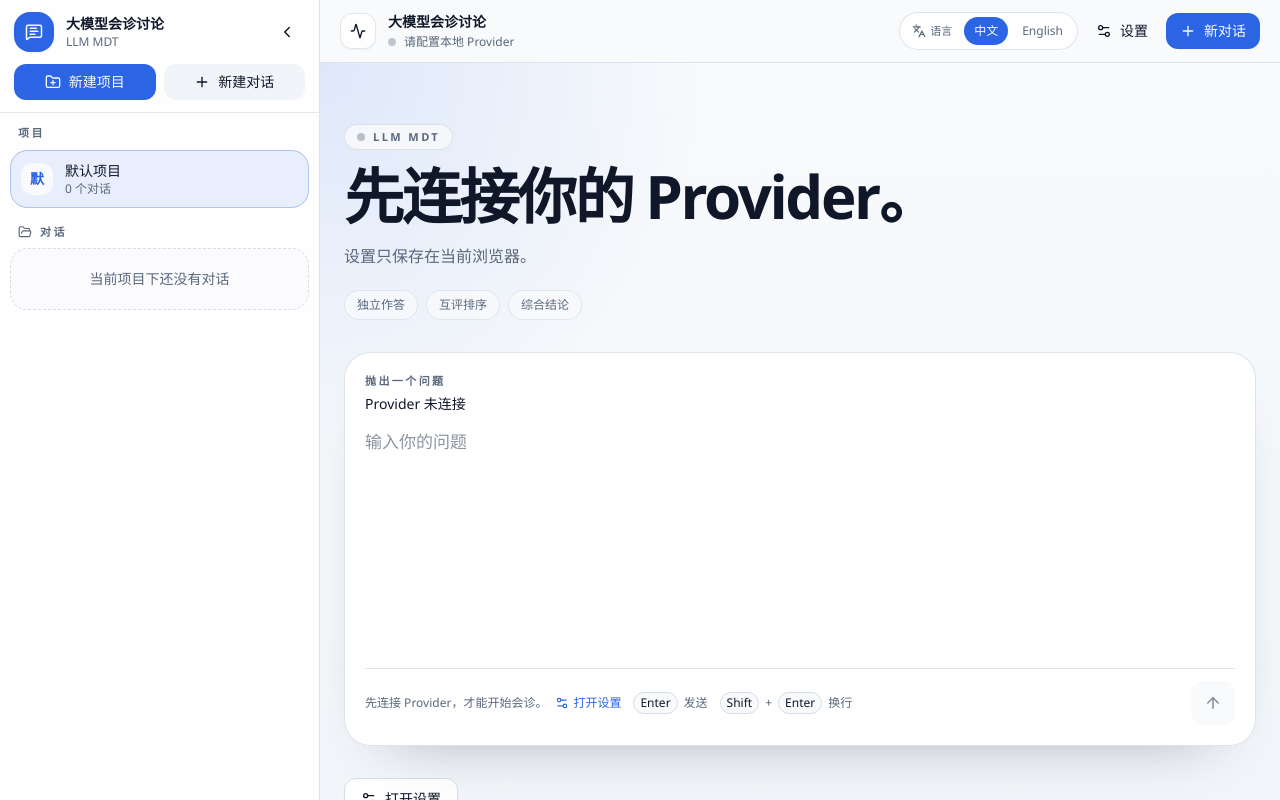
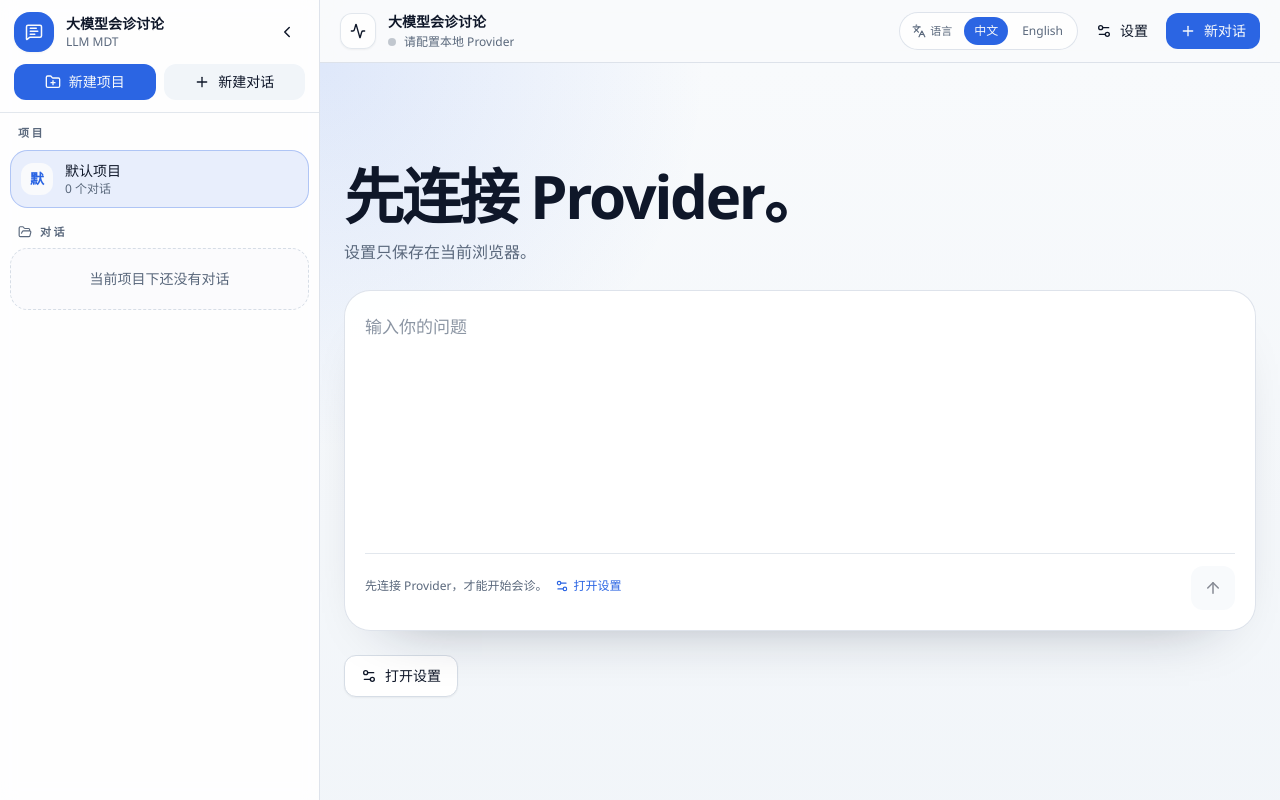
Before and after one commit to yhzhu99/llm-mdt, a Vue app: page / in a window 1280 px wide. Built offline with nearby package versions, Linux system fonts and the light colour scheme; what marked-katex-extension would draw is missing.

Commit message:
refactor(ui): simplify homepage messaging

```diff
--- a/src/components/chat/ChatComposer.vue
+++ b/src/components/chat/ChatComposer.vue
@@ -52,15 +52,6 @@ const canSubmit = computed(
     Boolean(input.value.trim()),
 )
 const showRunConfig = computed(() => props.providerConfigured && props.availableModels.length > 0)
-const targetStageLabel = computed(
-  () => stageOptions.value.find((option) => option.key === props.targetStage)?.label || t('stage3Title'),
-)
-const configSummary = computed(() =>
-  t('composerConfigSummary', {
-    stage: targetStageLabel.value,
-    count: props.selectedModels.length,
-  }),
-)
 
 const autosize = () => {
   const textarea = textareaRef.value
@@ -106,24 +97,6 @@ const isOnlySelectedModel = (model: string) =>
     <div class="pointer-events-none absolute inset-x-0 top-0 h-24 bg-gradient-to-b from-primary/6 via-transparent to-transparent" />
 
     <div class="relative p-4 sm:p-5">
-      <div class="mb-3 flex flex-wrap items-start justify-between gap-3">
-        <div class="min-w-0">
-          <div class="text-[11px] font-semibold uppercase tracking-[0.22em] text-muted-foreground">
-            {{ centered ? t('askCouncilQuestion') : t('conversationQuestionLabel') }}
-          </div>
-          <div class="mt-1 text-sm font-medium text-foreground">
-            {{ providerConfigured ? configSummary : t('providerSetupRequired') }}
-          </div>
-        </div>
-
-        <div
-          v-if="showRunConfig"
-          class="inline-flex items-center rounded-full border border-border/70 bg-background/80 px-3 py-1 text-xs font-medium text-muted-foreground"
-        >
-          {{ t('composerEnabledModels', { selected: selectedModels.length, total: availableModels.length }) }}
-        </div>
-      </div>
-
       <textarea
         ref="textareaRef"
         v-model="input"
@@ -166,9 +139,6 @@ const isOnlySelectedModel = (model: string) =>
           </div>
 
           <div class="flex flex-wrap items-center gap-2">
-            <span class="text-[11px] font-semibold uppercase tracking-[0.22em] text-muted-foreground">
-              {{ t('composerConfigLabel') }}
-            </span>
             <button
               type="button"
               class="inline-flex items-center rounded-full border border-border/70 bg-background/80 px-3 py-1.5 text-xs font-medium text-muted-foreground transition-colors hover:border-border hover:text-foreground disabled:opacity-60"
@@ -215,7 +185,7 @@ const isOnlySelectedModel = (model: string) =>
       </div>
 
       <div class="mt-4 flex flex-col gap-3 border-t border-border/70 pt-3 sm:flex-row sm:items-center sm:justify-between">
-        <div class="min-w-0 flex flex-wrap items-center gap-x-3 gap-y-2 text-xs text-muted-foreground">
+        <div class="min-h-5 text-xs text-muted-foreground">
           <div
             v-if="isLoading"
             class="inline-flex items-center gap-2 rounded-full bg-primary/10 px-3 py-1 font-medium text-primary"
@@ -233,18 +203,6 @@ const isOnlySelectedModel = (model: string) =>
               <Settings2 :size="14" />
               {{ t('openSettings') }}
             </button>
-          </div>
-          <div v-else class="truncate">{{ t('composerRunConfigHint') }}</div>
-
-          <div class="inline-flex items-center gap-1.5">
-            <span class="rounded-md border border-border bg-background/90 px-1.5 py-0.5 font-medium text-foreground">Enter</span>
-            <span>{{ t('composerEnterSend') }}</span>
-          </div>
-          <div class="inline-flex items-center gap-1.5">
-            <span class="rounded-md border border-border bg-background/90 px-1.5 py-0.5 font-medium text-foreground">Shift</span>
-            <span>+</span>
-            <span class="rounded-md border border-border bg-background/90 px-1.5 py-0.5 font-medium text-foreground">Enter</span>
-            <span>{{ t('composerNewline') }}</span>
           </div>
         </div>
 
--- a/src/components/chat/ChatSurface.vue
+++ b/src/components/chat/ChatSurface.vue
@@ -175,11 +175,6 @@ const stageRank: Record<StageKey, number> = {
 
 const composerAvailableModels = computed(() => props.runtimeConfig?.council_models || [])
 const hasConversationMessages = computed(() => Boolean(props.conversation?.messages?.length))
-const heroHighlights = computed(() => [
-  t('homeFeatureStage1'),
-  t('homeFeatureStage2'),
-  t('homeFeatureStage3'),
-])
 
 const shortModelName = (model: string) => model.split('/')[1] || model
 const messageTargetStage = (message: AssistantMessage): StageKey => message.runConfig?.targetStage || 'stage3'
@@ -584,31 +579,14 @@ watch(
       class="scrollbar-hide flex-1 overflow-y-auto px-4 py-4 sm:px-6 sm:py-5"
     >
       <div v-if="!hasConversationMessages" class="mx-auto flex min-h-full w-full max-w-[80rem] items-center">
-        <div class="w-full space-y-8 py-6 sm:py-10">
-          <div class="max-w-3xl space-y-4">
-            <div
-              class="inline-flex items-center gap-2 rounded-full border border-border/80 bg-background/80 px-3 py-1 text-[11px] font-semibold uppercase tracking-[0.22em] text-muted-foreground"
-            >
-              <span
-                :class="providerConfigured ? 'h-2 w-2 rounded-full bg-primary' : 'h-2 w-2 rounded-full bg-muted-foreground/40'"
-              />
-              {{ t('appNameSecondary') }}
-            </div>
+        <div class="w-full space-y-6 py-6 sm:py-10">
+          <div class="max-w-3xl space-y-3">
             <h2 class="text-4xl font-semibold tracking-[-0.04em] text-foreground sm:text-5xl lg:text-6xl">
               {{ providerConfigured ? t('welcomeTitle') : t('configureBrowserProvider') }}
             </h2>
             <p class="max-w-2xl text-base leading-7 text-muted-foreground">
               {{ providerConfigured ? t('welcomeDescription') : t('providerSetupDescription') }}
             </p>
-            <div class="flex flex-wrap gap-2 pt-1">
-              <span
-                v-for="highlight in heroHighlights"
-                :key="highlight"
-                class="inline-flex items-center rounded-full border border-border/70 bg-background/75 px-3 py-1.5 text-xs font-medium text-muted-foreground"
-              >
-                {{ highlight }}
-              </span>
-            </div>
           </div>
 
           <ChatComposer
--- a/src/i18n.ts
+++ b/src/i18n.ts
@@ -25,12 +25,12 @@ const messages = {
     localeZh: '中文',
     localeEn: 'English',
     providerSetupRequired: 'Provider 未连接',
-    configureBrowserProvider: '先连接你的 Provider。',
+    configureBrowserProvider: '先连接 Provider。',
     providerSetupDescription: '设置只保存在当前浏览器。',
     openSettings: '打开设置',
     browserLocalWorkflow: '浏览器端本地会诊',
-    welcomeTitle: '一问，多模会诊。',
-    welcomeDescription: '实时查看作答、互评与综合结论。',
+    welcomeTitle: '一个问题，多个模型一起答。',
+    welcomeDescription: '同步看回答、互评和结论。',
     homeFeatureStage1: '独立作答',
     homeFeatureStage2: '互评排序',
     homeFeatureStage3: '综合结论',
@@ -178,12 +178,12 @@ const messages = {
     localeZh: '中文',
     localeEn: 'English',
     providerSetupRequired: 'Provider offline',
-    configureBrowserProvider: 'Connect your provider first.',
+    configureBrowserProvider: 'Connect your provider.',
     providerSetupDescription: 'Settings stay in this browser only.',
     openSettings: 'Open settings',
     browserLocalWorkflow: 'Browser-local MDT',
-    welcomeTitle: 'Ask once. Hear the council.',
-    welcomeDescription: 'See answers, peer review, and synthesis live.',
+    welcomeTitle: 'One question. Multiple models answer.',
+    welcomeDescription: 'See answers, reviews, and synthesis live.',
     homeFeatureStage1: 'Independent answers',
     homeFeatureStage2: 'Peer ranking',
     homeFeatureStage3: 'Final synthesis',
```
